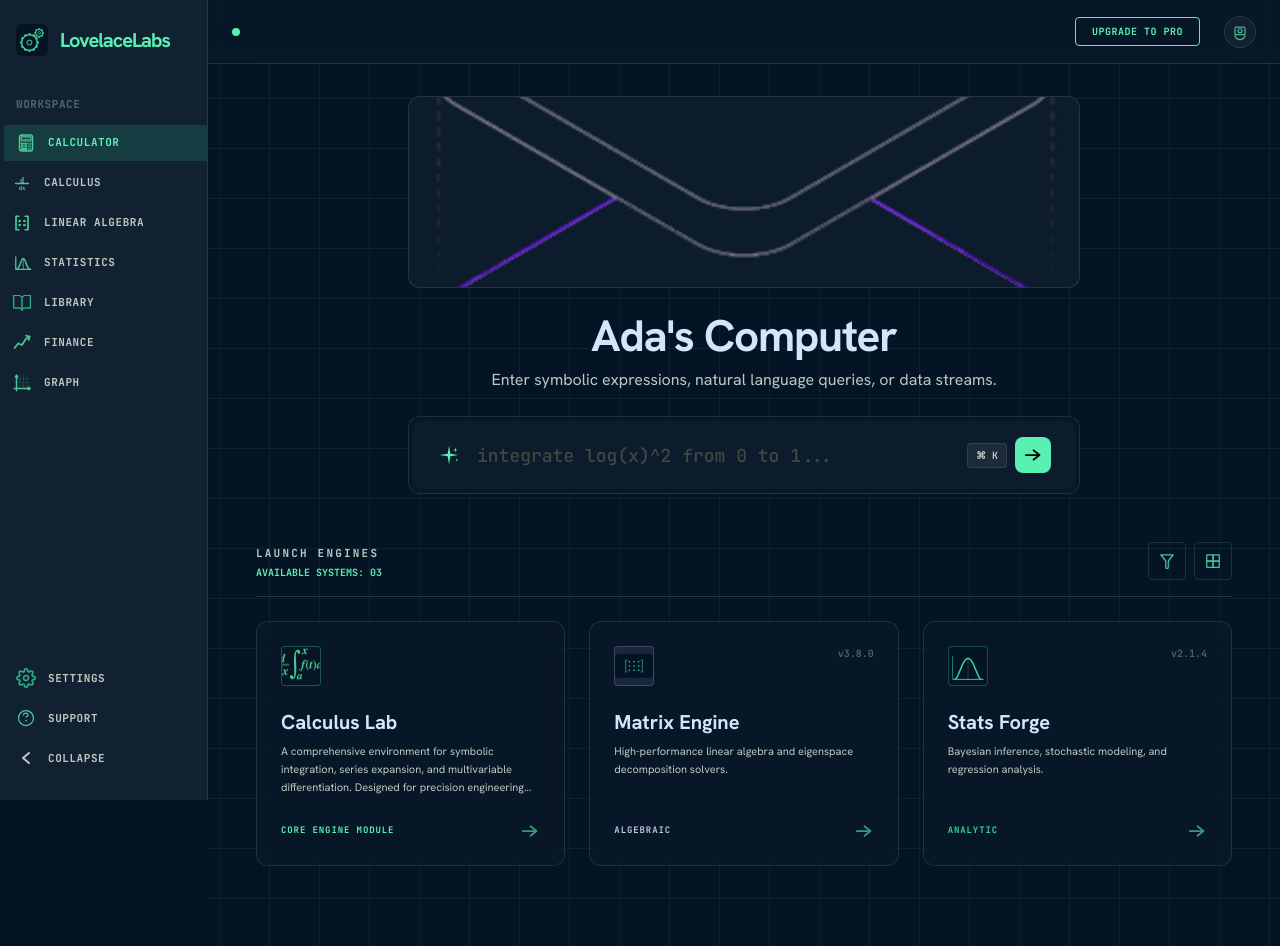
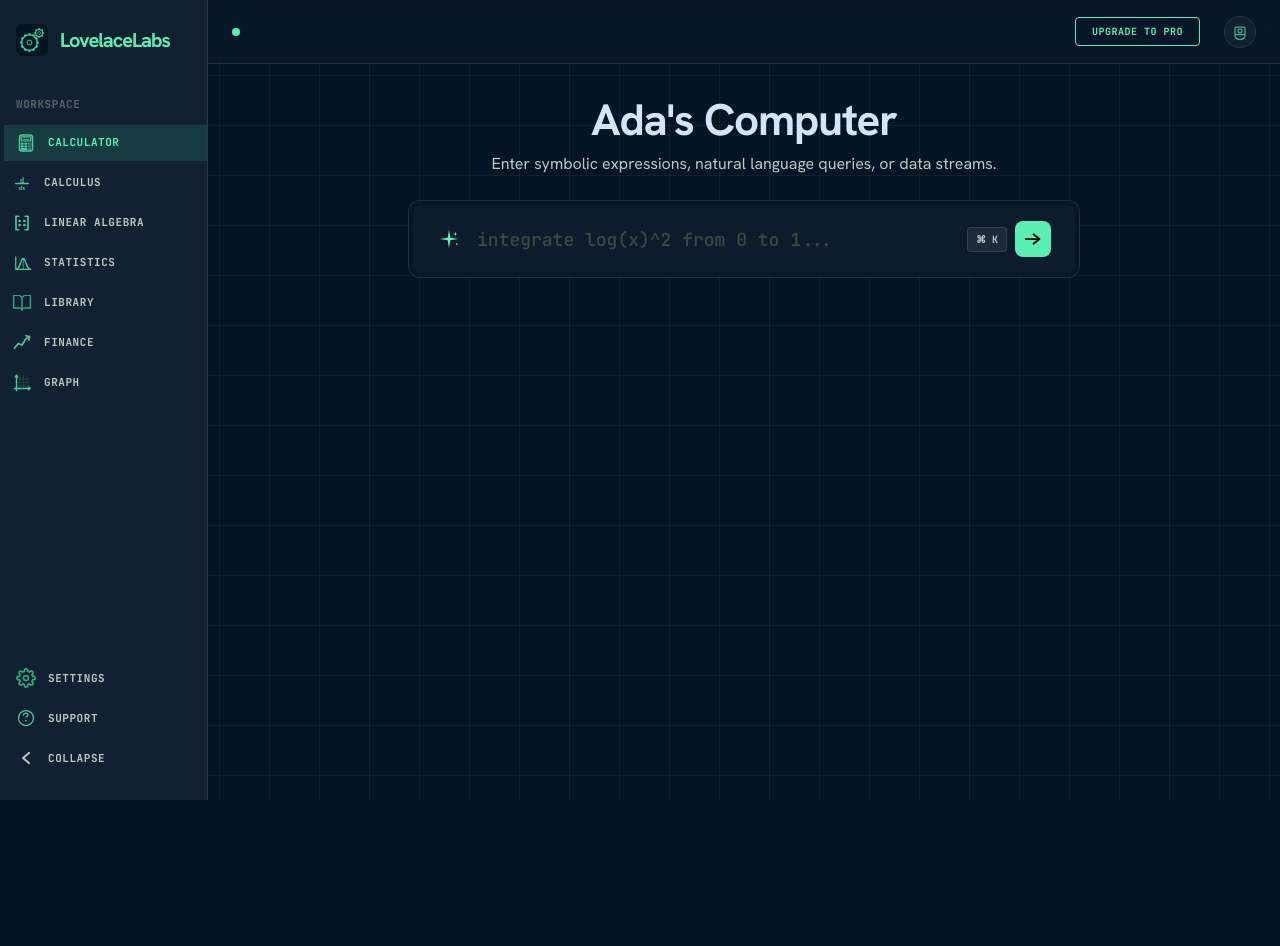
Before and after one commit to paka249/LoveLaceLabs, a React (Vite) app in the folder frontend/: page / in a window 1280 px wide. After the commit the page ends 800 px from the top, so only its background shows below. Built offline with nearby package versions, Linux system fonts and the light colour scheme.

Commit message:
Cleaned up homepage

```diff
--- a/frontend/src/App.jsx
+++ b/frontend/src/App.jsx
@@ -3,7 +3,6 @@ import './index.css';
 import Sidebar from './components/layout/Sidebar';
 import TopAppBar from './components/layout/TopAppBar';
 import IntelligenceHub from './components/dashboard/IntelligenceHub';
-import EngineGrid from './components/dashboard/EngineGrid';
 
 export default function App() {
   const [sidebarOpen, setSidebarOpen] = useState(true);
@@ -20,7 +19,6 @@ export default function App() {
 
         <div className="pt-[96px] pb-20 px-6 max-w-[1024px] mx-auto space-y-12">
           <IntelligenceHub />
-          <EngineGrid />
         </div>
       </main>
     </div>
--- a/frontend/src/components/dashboard/IntelligenceHub.jsx
+++ b/frontend/src/components/dashboard/IntelligenceHub.jsx
@@ -1,5 +1,4 @@
 import { useState } from 'react';
-import heroImg from '../../assets/hero.png';
 import sparkIcon from '../../assets/icon-spark.svg';
 import arrowIcon from '../../assets/icon-arrow.svg';
 
@@ -8,16 +7,11 @@ export default function IntelligenceHub() {
 
   return (
     <section className="max-w-2xl mx-auto space-y-6">
-      {/* Hero image */}
-      <div className="w-full rounded-xl overflow-hidden border border-[rgba(133,148,139,0.2)] max-h-48 flex items-center justify-center bg-surface-container-low">
-        <img src={heroImg} alt="LovelaceLabs hero" className="w-full object-cover object-center" />
-      </div>
-
       <div className="text-center space-y-2">
-        <h2 className="text-[44px] font-bold tracking-tight leading-[1.1]">
+        <h2 className="text-[44px] font-bold font-sans tracking-tight leading-[1.1]">
           Ada's Computer
         </h2>
-        <p className="text-[16px] text-on-surface-variant">
+        <p className="text-[16px] font-sans text-on-surface-variant">
           Enter symbolic expressions, natural language queries, or data streams.
         </p>
       </div>
@@ -36,7 +30,7 @@ export default function IntelligenceHub() {
             onChange={(e) => setQuery(e.target.value)}
           />
           <div className="flex items-center gap-2 shrink-0">
-            <span className="px-2 py-1 bg-surface-container-high rounded text-[10px] font-bold font-mono text-on-surface-variant border border-[rgba(133,148,139,0.2)]">
+            <span className="px-2 py-1 bg-surface-container-high rounded text-[10px] font-bold font-mono text-on-surface-variant border border-outline/20">
               ⌘ K
             </span>
             <button className="bg-primary p-2 rounded-lg hover:scale-105 active:scale-95 transition-all cursor-pointer">
--- a/frontend/src/components/dashboard/RecentNotebooks.jsx
+++ b/frontend/src/components/dashboard/RecentNotebooks.jsx
@@ -44,7 +44,7 @@ function NotebookRow({ notebook }) {
 export default function RecentNotebooks() {
   return (
     <div className="space-y-6">
-      <h3 className="text-[11px] tracking-[0.2em] font-bold font-mono text-on-surface-variant uppercase border-b border-[rgba(133,148,139,0.2)] pb-4">
+      <h3 className="text-[11px] tracking-[0.2em] font-bold font-mono text-on-surface-variant uppercase border-b border-outline/20 pb-4">
         Recent Notebooks
       </h3>
       <div className="space-y-2">
--- a/frontend/src/components/layout/Sidebar.jsx
+++ b/frontend/src/components/layout/Sidebar.jsx
@@ -46,7 +46,7 @@ function NavItem({ icon, img, label, active = false, open }) {
 export default function Sidebar({ open, onToggle }) {
   return (
     <aside
-      className="fixed left-0 top-0 h-screen bg-surface-container border-r border-[rgba(133,148,139,0.2)] backdrop-blur-md flex flex-col py-6 z-50 overflow-hidden transition-all duration-300"
+      className="fixed left-0 top-0 h-screen bg-surface-container border-r border-outline/20 backdrop-blur-md flex flex-col py-6 z-50 overflow-hidden transition-all duration-300"
       style={{ width: open ? '208px' : '64px' }}
     >
       {/* Brand + toggle */}
--- a/frontend/src/components/layout/TopAppBar.jsx
+++ b/frontend/src/components/layout/TopAppBar.jsx
@@ -5,7 +5,7 @@ export default function TopAppBar({ sidebarOpen }) {
 
   return (
     <header
-      className="fixed top-0 right-0 h-[64px] z-40 bg-[rgba(13,28,45,0.4)] border-b border-[rgba(133,148,139,0.2)] backdrop-blur-xl flex justify-between items-center px-6 transition-all duration-300"
+      className="fixed top-0 right-0 h-[64px] z-40 bg-surface-container-low/40 border-b border-outline/20 backdrop-blur-xl flex justify-between items-center px-6 transition-all duration-300"
       style={{ width: `calc(100% - ${sidebarWidth})` }}
     >
       <div className="flex items-center gap-4">
@@ -14,13 +14,13 @@ export default function TopAppBar({ sidebarOpen }) {
       </div>
 
       <div className="flex items-center gap-6">
-        <button className="px-4 py-1.5 border border-[#5af0b3] bg-transparent text-primary text-[10px] tracking-[0.05em] font-bold font-mono rounded-sm hover:bg-[#5af0b3]/10 duration-200 cursor-pointer">
+        <button className="px-4 py-1.5 border border-primary bg-transparent text-primary text-[10px] tracking-[0.05em] font-bold font-mono rounded-sm hover:bg-primary/10 duration-200 cursor-pointer">
           UPGRADE TO PRO
         </button>
 
         <div className="flex items-center gap-3 cursor-pointer group">
 
-          <div className="w-8 h-8 rounded-full border border-[rgba(133,148,139,0.2)] overflow-hidden bg-surface-container flex items-center justify-center group-hover:border-primary transition-colors">
+          <div className="w-8 h-8 rounded-full border border-outline/20 overflow-hidden bg-surface-container flex items-center justify-center group-hover:border-primary transition-colors">
             <img src={accountIcon} alt="Account" className="w-5 h-5 object-contain opacity-70 group-hover:opacity-100 transition-all" />
           </div>
         </div>
--- /dev/null
+++ b/frontend/src/theme.js
@@ -0,0 +1,69 @@
+/**
+ * Design tokens — single source of truth for fonts and palette.
+ * Values mirror the CSS custom properties defined in index.css @theme.
+ * Use these in JS/JSX instead of hard-coding strings.
+ */
+
+export const fonts = {
+  sans: 'Hanken Grotesk',
+  mono: 'JetBrains Mono',
+};
+
+/** Tailwind utility classes for fonts */
+export const fontClass = {
+  sans: 'font-sans',
+  mono: 'font-mono',
+};
+
+/** CSS variable references (for inline styles when Tailwind classes aren't enough) */
+export const cssVar = {
+  fontSans: 'var(--font-sans)',
+  fontMono: 'var(--font-mono)',
+};
+
+export const palette = {
+  background: '#051424',
+  surface: '#051424',
+  surfaceDim: '#051424',
+  surfaceBright: '#2c3a4c',
+  surfaceContainerLowest: '#010f1f',
+  surfaceContainerLow: '#0d1c2d',
+  surfaceContainer: '#122131',
+  surfaceContainerHigh: '#1c2b3c',
+  surfaceContainerHighest: '#273647',
+  surfaceVariant: '#273647',
+  onBackground: '#d4e4fa',
+  onSurface: '#d4e4fa',
+  onSurfaceVariant: '#bbcac0',
+  primary: '#5af0b3',
+  primaryFixed: '#68fcbf',
+  primaryFixedDim: '#45dfa4',
+  primaryContainer: '#34d399',
+  onPrimary: '#003825',
+  onPrimaryContainer: '#00563b',
+  inversePrimary: '#006c4b',
+  secondary: '#bec6e0',
+  secondaryContainer: '#3e465c',
+  secondaryFixed: '#dae2fd',
+  secondaryFixedDim: '#bec6e0',
+  onSecondary: '#283044',
+  onSecondaryContainer: '#adb5ce',
+  tertiary: '#ccd7ef',
+  tertiaryContainer: '#b0bbd2',
+  onTertiary: '#263143',
+  error: '#ffb4ab',
+  errorContainer: '#93000a',
+  onError: '#690005',
+  outline: '#85948b',
+  outlineVariant: '#3c4a42',
+  inverseSurface: '#d4e4fa',
+  inverseOnSurface: '#233143',
+};
+
+/** Reusable alpha variants */
+export const alpha = {
+  outline20: 'rgba(133, 148, 139, 0.2)',
+  primaryBg10: 'rgba(90, 240, 179, 0.1)',
+  secondaryBg10: 'rgba(190, 198, 224, 0.1)',
+  primaryContainerBg10: 'rgba(52, 211, 153, 0.1)',
+};
```
